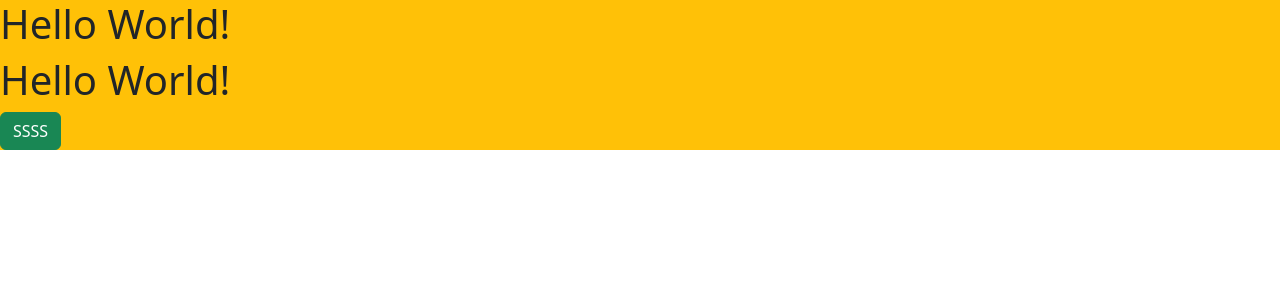
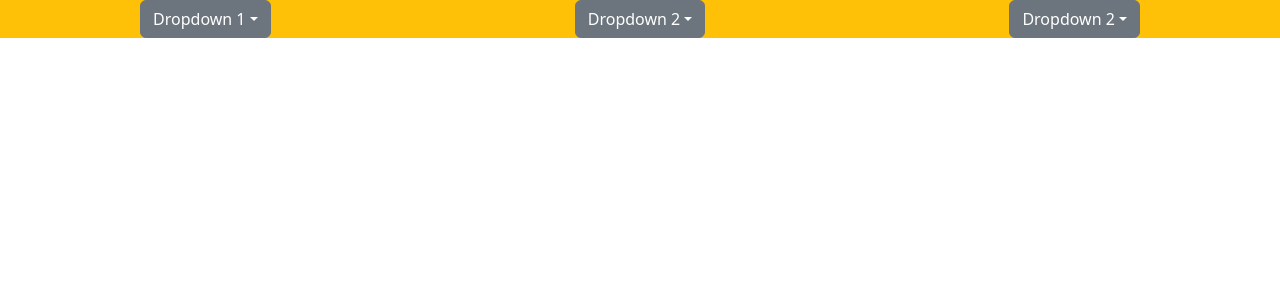
Before and after one commit to SorawitFM/dota-2-hero-statistics, a React (Vite) app: page / in a window 1280 px wide. Shown: the top 300 px of the page. Built offline with nearby package versions, Linux system fonts and the light colour scheme.

Commit message:
commit 10 ( Change the usage pattern of Bootstrap  ; index.css to index.scss , Edit SearchForm  )

```diff
--- a/package.json
+++ b/package.json
@@ -14,6 +14,7 @@
     "bootstrap": "^5.3.2",
     "localforage": "^1.10.0",
     "match-sorter": "^6.3.1",
+    "popper.js": "^1.16.1",
     "react": "^18.2.0",
     "react-bootstrap": "^2.9.2",
     "react-dom": "^18.2.0",
@@ -31,6 +32,7 @@
     "eslint": "^8.55.0",
     "eslint-plugin-react-hooks": "^4.6.0",
     "eslint-plugin-react-refresh": "^0.4.5",
+    "sass": "^1.69.7",
     "typescript": "^5.2.2",
     "vite": "^5.0.8"
   }
--- a/src/App.tsx
+++ b/src/App.tsx
@@ -1,6 +1,6 @@
 import { useState } from 'react'
-import 'bootstrap/dist/css/bootstrap.min.css';
-import './App.css'
+
+import './index.scss'
 import { RouterProvider, createBrowserRouter } from 'react-router-dom';
 import HomePage from './page/home';
 
@@ -18,7 +18,7 @@ function App() {
   ]);
 
   return (
-    <div className='bg-warning'>
+    <div>
       <RouterProvider router={router} />
     </div>
   )
--- a/src/components/SearchForm/SearchForm.tsx
+++ b/src/components/SearchForm/SearchForm.tsx
@@ -0,0 +1,60 @@
+const SearchForm = () => {
+
+    return (
+        <div>
+            <form className="grid text-center bg-warning col">
+                <div className="row">
+                    {/* Dropdown 1 */}
+                    <div className="col">
+                        <div className="dropdown" data-bs-theme="light">
+                            <button className="btn btn-secondary dropdown-toggle" type="button" id="dropdownMenuButtonLight1" data-bs-toggle="dropdown" aria-expanded="false">
+                                Dropdown 1
+                            </button>
+                            <ul className="dropdown-menu" aria-labelledby="dropdownMenuButtonLight1">
+                                <li><a className="dropdown-item active" href="#">Action</a></li>
+                                <li><a className="dropdown-item" href="#">Action</a></li>
+                                <li><a className="dropdown-item" href="#">Another action</a></li>
+                                <li><a className="dropdown-item" href="#">Something else here</a></li>
+                                <li><a className="dropdown-item" href="#">Separated link</a></li>
+                            </ul>
+                        </div>
+                    </div>
+
+                    {/* Dropdown 2 */}
+                    <div className="col">
+                        <div className="dropdown" data-bs-theme="light">
+                            <button className="btn btn-secondary dropdown-toggle" type="button" id="dropdownMenuButtonLight2" data-bs-toggle="dropdown" aria-expanded="false">
+                                Dropdown 2
+                            </button>
+                            <ul className="dropdown-menu" aria-labelledby="dropdownMenuButtonLight2">
+                                <li><a className="dropdown-item active" href="#">Action</a></li>
+                                <li><a className="dropdown-item" href="#">Action</a></li>
+                                <li><a className="dropdown-item" href="#">Another action</a></li>
+                                <li><a className="dropdown-item" href="#">Something else here</a></li>
+                                <li><a className="dropdown-item" href="#">Separated link</a></li>
+                            </ul>
+                        </div>
+                    </div>
+
+                    {/* Dropdown 3 */}
+                    <div className="col">
+                        <div className="dropdown" data-bs-theme="light">
+                            <button className="btn btn-secondary dropdown-toggle" type="button" id="dropdownMenuButtonLight2" data-bs-toggle="dropdown" aria-expanded="false">
+                                Dropdown 2
+                            </button>
+                            <ul className="dropdown-menu" aria-labelledby="dropdownMenuButtonLight2">
+                                <li><a className="dropdown-item active" href="#">Action</a></li>
+                                <li><a className="dropdown-item" href="#">Action</a></li>
+                                <li><a className="dropdown-item" href="#">Another action</a></li>
+                                <li><a className="dropdown-item" href="#">Something else here</a></li>
+                                <li><a className="dropdown-item" href="#">Separated link</a></li>
+                            </ul>
+                        </div>
+                    </div>
+                </div>
+            </form>
+        </div>
+    )
+}
+
+export default SearchForm;
--- /dev/null
+++ b/src/index.scss
@@ -0,0 +1 @@
+@import 'bootstrap/scss/bootstrap';
--- a/src/main.tsx
+++ b/src/main.tsx
@@ -1,7 +1,7 @@
 import React from 'react'
 import ReactDOM from 'react-dom/client'
 import App from './App.tsx'
-import './index.css'
+import './index.scss'
 
 ReactDOM.createRoot(document.getElementById('root')!).render(
   <React.StrictMode>
--- a/src/page/home/index.tsx
+++ b/src/page/home/index.tsx
@@ -1,11 +1,10 @@
+import SearchForm from '@/components/SearchForm/SearchForm'
 import React from 'react'
 
 const HomePage = () => {
   return (
     <div>
-      <h1>Hello World!</h1>
-      <h1>Hello World!</h1>
-      <button className='btn btn-success'>SSSS</button>
+      <SearchForm />
     </div>
 
   )
--- a/src/store/heriList.ts
+++ b/src/store/heriList.ts
@@ -23,14 +23,14 @@ type heroType = {
 type useHeroListStoreType = {
     hero: heroType,
     fetchHero: heroType,
-    setHeroList: (value: heroType) => void, //ถ้าเรียบfunction ก็เหมือน setPokemonList(value) แล้วทำ set({ pokemon: value })
+    setHeroList: (value: heroType) => void, //ถ้าเรียบfunction ก็เหมือน setHeroList(value) แล้วทำ set({ hero: value })
     setFetchHeroList: (value: heroType) => void,
     clearHero: () => void,
 }
 
 export const useHeroListStore = create<useHeroListStoreType>((set) => ({
     ...initStore, //ค่าเริ่มต้น
-    setHeroList: (value: heroType) => set({ hero: value }), //ถ้าเรียบfunction ก็เหมือน setPokemonList(value) แล้วทำ set({ pokemon: value })
+    setHeroList: (value: heroType) => set({ hero: value }), //ถ้าเรียบfunction ก็เหมือน setHeroList(value) แล้วทำ set({ hero: value })
     setFetchHeroList: (value: heroType) => set({ fetchHero: value }),
     clearHero: () => set({ ...initStore })
 }))
--- a/src/utils/handleResponse.ts
+++ b/src/utils/handleResponse.ts
@@ -1,6 +1,6 @@
 import { AxiosError, AxiosResponse } from "axios"
 
-interface IResponse {
+export interface IResponse {
     status: number | undefined
     error?: AxiosError<AxiosResponse<AxiosResponse<any, any>, any>>
     | AxiosResponse<any, any>
```
Also changed, not shown: src/components/SearchForm/SearchForm.hook.ts (+7 -0 lines), src/index.css (deleted), 1 other file (tests, documents, lock files or other folders).
